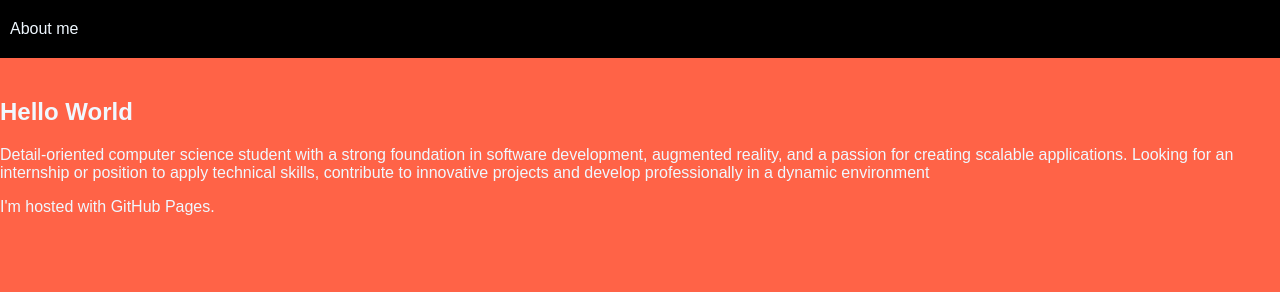
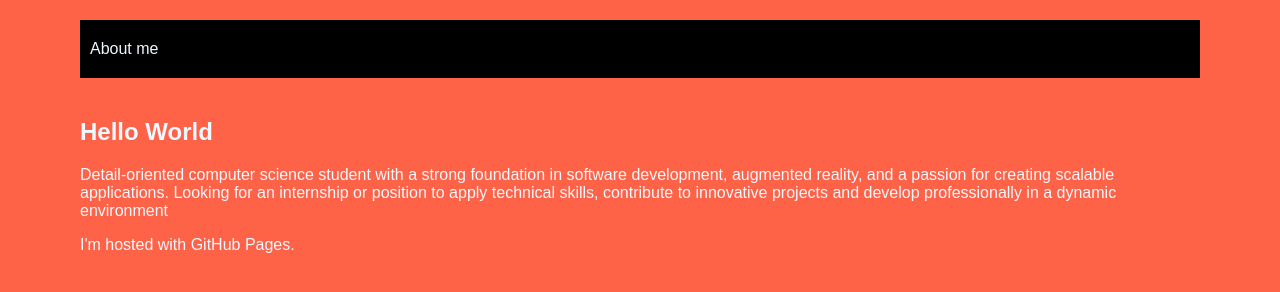
Before and after one commit to AdelOtmani/adeldevo.github.io, a plain HTML site: page index.html in a window 1280 px wide. Drawn offline with Linux system fonts and the light colour scheme; a web font is replaced by a local one.

Commit message:
css controle page

```diff
--- a/style.css
+++ b/style.css
@@ -8,7 +8,7 @@ body{
 }
 
 body .page{
-
+    margin: 20px 80px;
 }
 
 /* Navigation bar */
```
